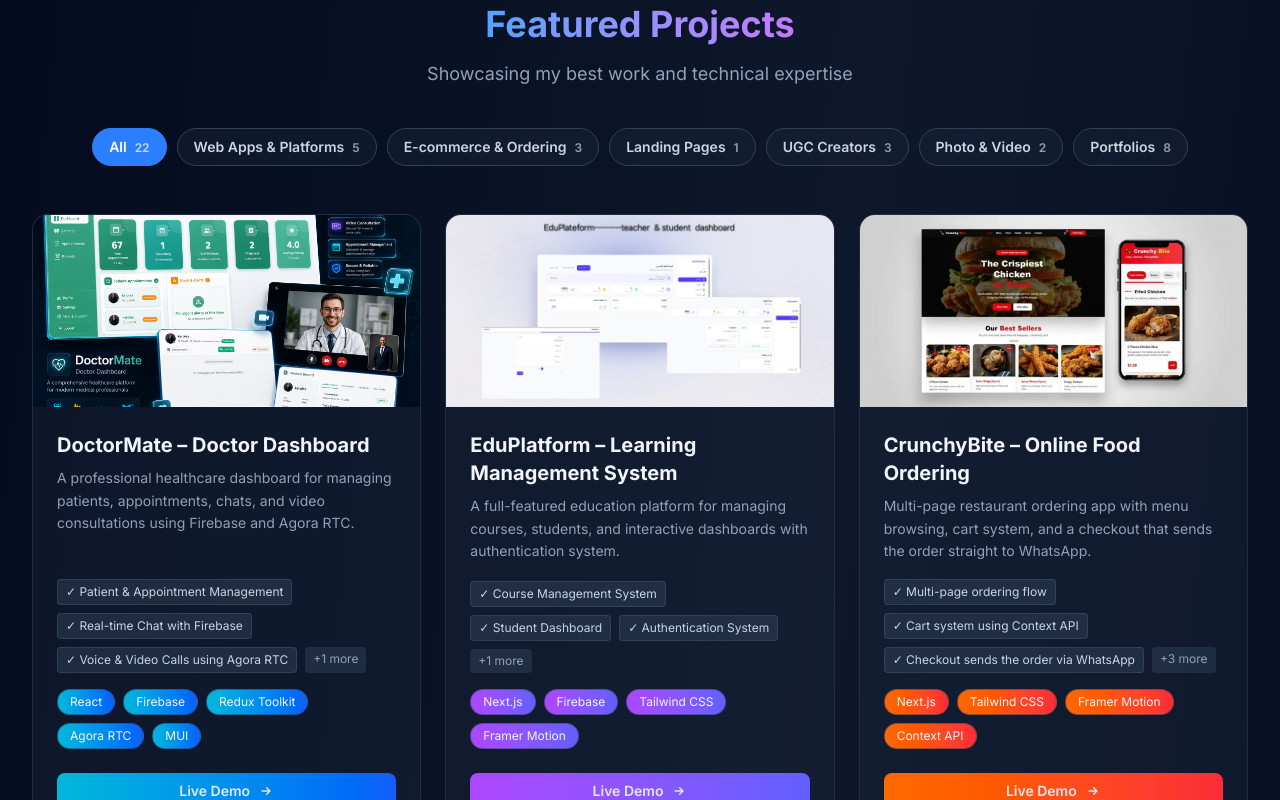
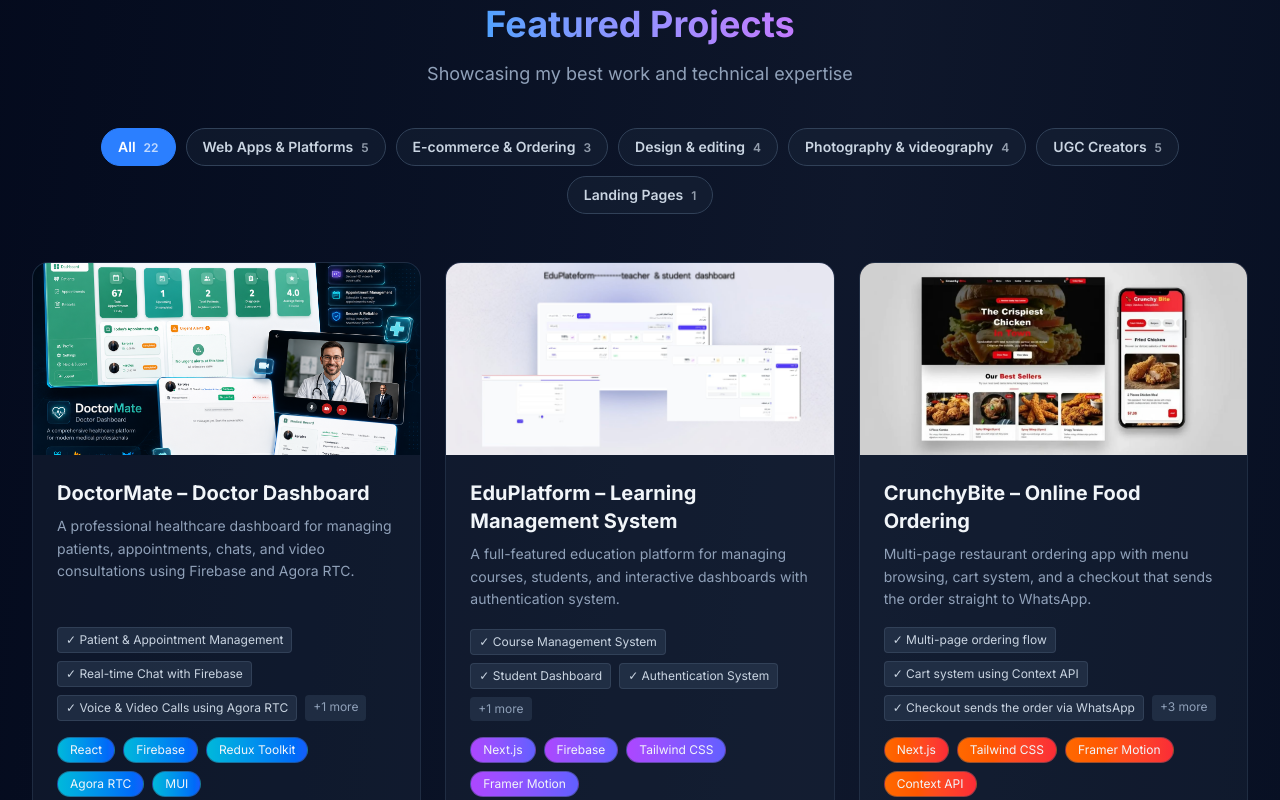
Before and after one commit to kero571-adel/Portfolio, a Next.js app: page /en in a window 1280 px wide. Shown: the part 3660-4460 px from the top of the page. Built offline with nearby package versions, Linux system fonts and the light colour scheme.

Commit message:
fixed link project

```diff
--- a/components/Projects.jsx
+++ b/components/Projects.jsx
@@ -21,10 +21,10 @@ const CATEGORY_IDS = [
   "all",
   "platform",
   "ecommerce",
+  "portfolio",
+  "media",
+  "ugc",
   "landing",
-  "ugc",
-  "media",
-  "portfolio",
 ];
 const UI_KEYS = [
   "preview",
@@ -156,7 +156,7 @@ function buildProjects(t) {
       image: "/imageProject/WhatsApp Image 2026-03-22 at 3.17.54 PM.jpeg",
       tags: ["React", "React Router", "Context API", "Bootstrap"],
       category: "ecommerce",
-      link: "https://willowy-llama-affd20.netlify.app/",
+      link: "https://store-three-ten.vercel.app/",
       gradient: "from-green-500 to-emerald-500",
       features: [
         "Cart & User Interaction Management",
--- a/data/clientSites.js
+++ b/data/clientSites.js
@@ -1,13 +1,12 @@
-// [id, title, category, link, gradientIndex, hasDashboard]
 export const CLIENT_SITE_DATA = [
-  [101, "Youseef Amer", "portfolio", "https://youseefamer.vercel.app/", 0],
+  [101, "Youseef Amer", "media", "https://youseefamer.vercel.app/", 0],
   [102, "Maivelle Micheal", "portfolio", "https://maivellemicheal.vercel.app/", 1],
   [103, "Lens Command", "media", "https://lens-command.vercel.app/", 2, true],
-  [104, "Rana Sleem", "portfolio", "https://ranasleem.vercel.app/", 3],
-  [105, "Karimareda", "portfolio", "https://karimareda.vercel.app/", 4],
+  [104, "Rana Sleem", "ugc", "https://ranasleem.vercel.app/", 3],
+  [105, "Karimareda", "ugc", "https://karimareda.vercel.app/", 4],
   [106, "Wahm", "portfolio", "https://wahm-site.vercel.app/", 5],
   [107, "Ahmed Sherif", "portfolio", "https://ahmedsherif.vercel.app/", 0, true],
-  [108, "Abu Almaati", "portfolio", "https://abu-almaati.vercel.app/", 1],
+  [108, "Abu Almaati", "media", "https://abu-almaati.vercel.app/", 1],
   [109, "HK Media", "media", "https://hkmedia.vercel.app/", 2],
   [110, "Merna UGC", "ugc", "https://merna-ugc.vercel.app/", 3],
   [111, "Gomaa", "portfolio", "https://gomaa-site.vercel.app/", 4],
--- a/messages/ar.json
+++ b/messages/ar.json
@@ -162,7 +162,7 @@
       "landing": "صفحات هبوط",
       "ugc": "صناع محتوى UGC",
       "media": "تصوير وفيديو",
-      "portfolio": "بورتفوليو"
+      "portfolio": "تصميم ومونتاج"
     },
     "ui": {
       "preview": "معاينة مباشرة",
--- a/messages/en.json
+++ b/messages/en.json
@@ -162,8 +162,8 @@
       "ecommerce": "E-commerce & Ordering",
       "landing": "Landing Pages",
       "ugc": "UGC Creators",
-      "media": "Photo & Video",
-      "portfolio": "Portfolios"
+      "media": "Photography & videography",
+      "portfolio": "Design & editing"
     },
     "ui": {
       "preview": "Live Preview",
```
